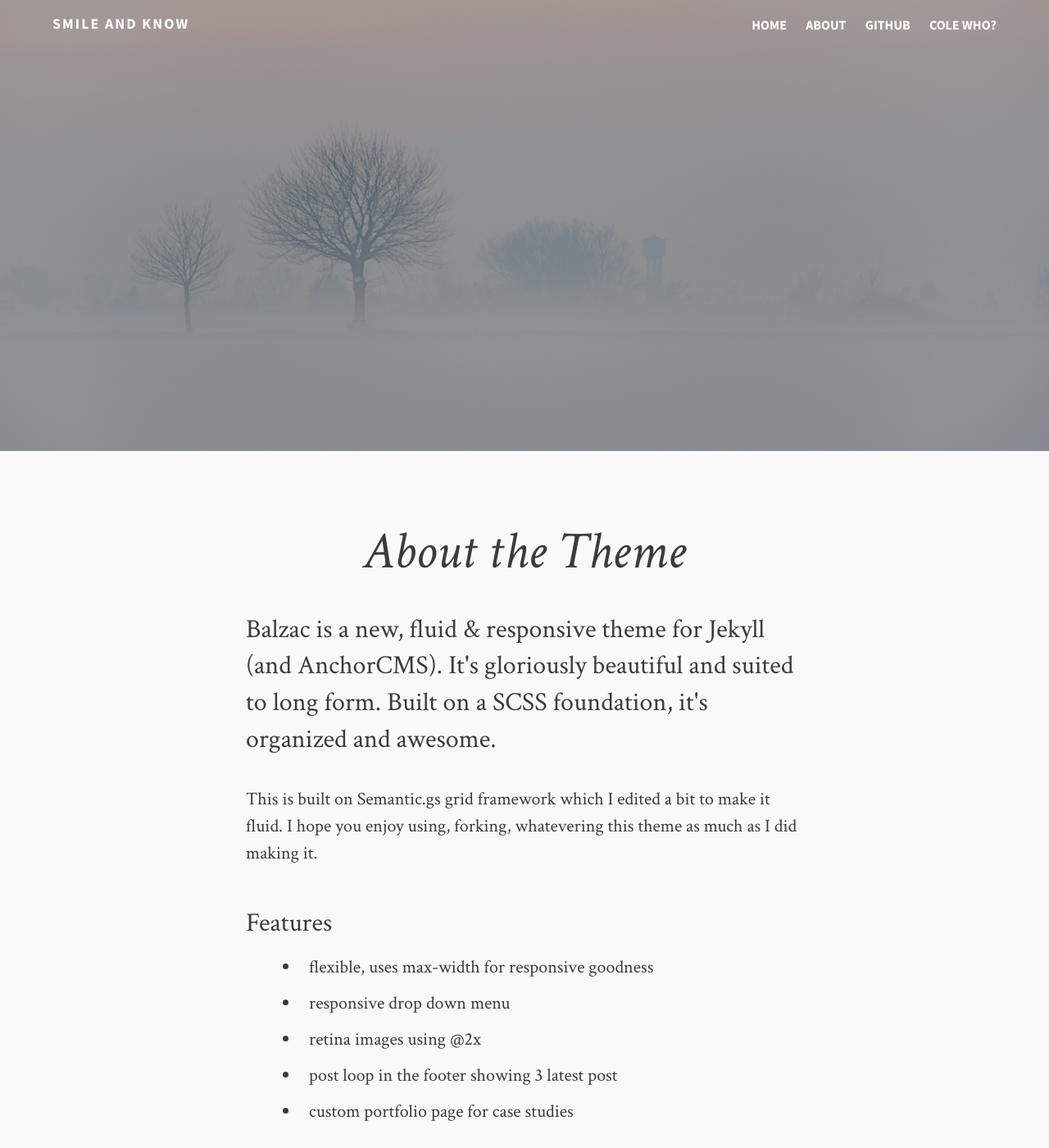
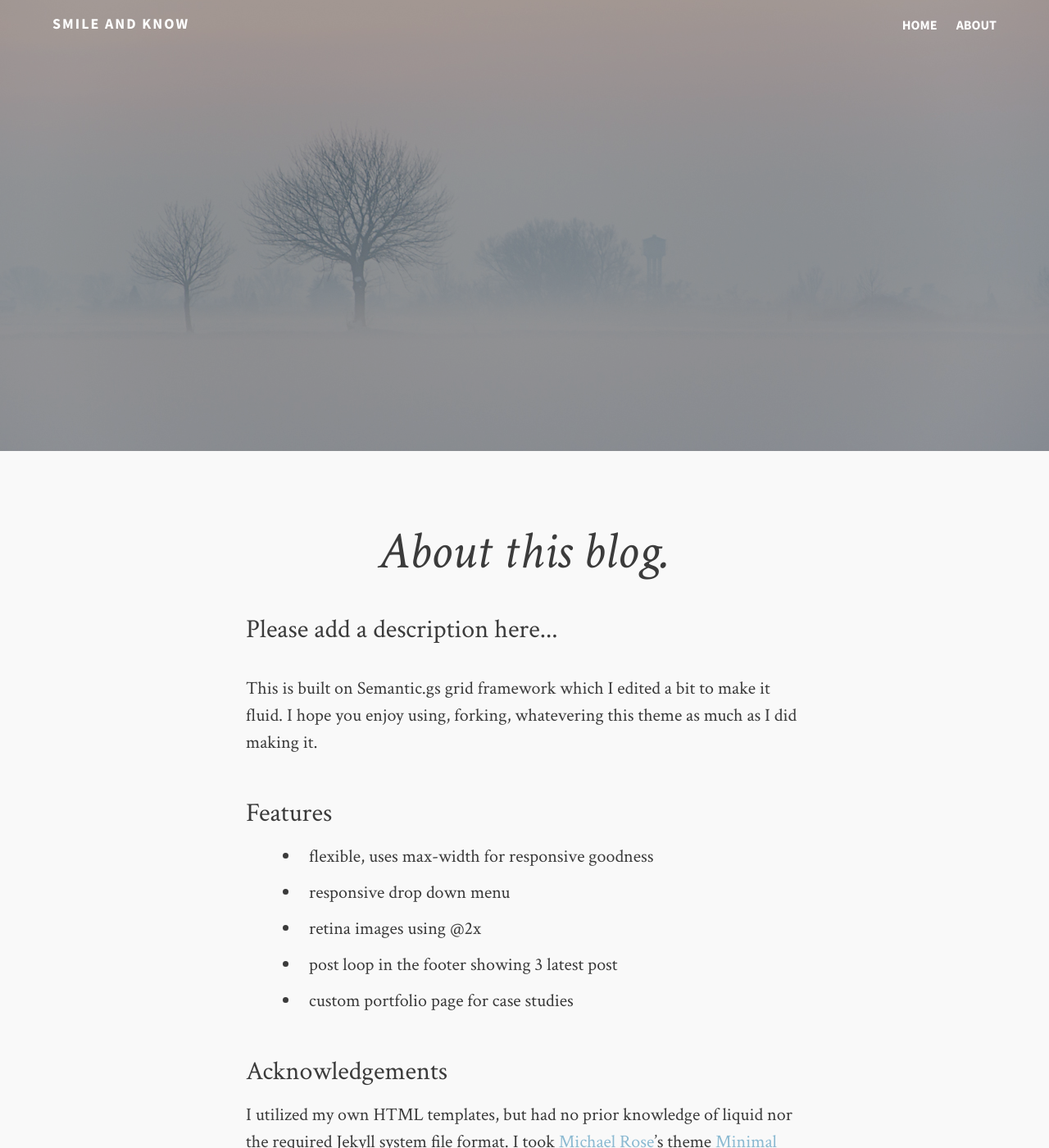
Before and after one commit to smileandknow/smileandknow.github.io, a Jekyll site: the page built from about.md, in a window 1280 px wide and 1400 px high. Shown: the whole window at 82% size. Built offline with Jekyll 4.4.1, drawn with Linux system fonts in a browser that asks for light colours; comment, search, counter and statistics services are not loaded.

Commit message:
update page a bit

```diff
--- a/_config.yml
+++ b/_config.yml
@@ -30,12 +30,12 @@ opengraph:
 links:
   - title: About
     url: /about
-  - title: Github
-    url: https://github.com/ColeTownsend/Balzac-for-Jekyll
-    external: true
-  - title: Cole Who?
-    url: http://coletownsend.com
-    external: true
+    #  - title: Github
+    #    url: https://github.com/ColeTownsend/Balzac-for-Jekyll
+    #    external: true
+    #  - title: Cole Who?
+    #    url: http://coletownsend.com
+    #    external: true
 
 # http://en.wikipedia.org/wiki/List_of_tz_database_time_zones
 timezone:    Europe/Berlin
--- a/about.md
+++ b/about.md
@@ -1,8 +1,8 @@
 ---
 layout: post
 permalink: /about/index.html
-title: About the Theme
-description: Balzac is a new, fluid & responsive theme for Jekyll (and AnchorCMS). It's gloriously beautiful and suited to long form. Built on a SCSS foundation, it's organized and awesome.
+title: About this blog.
+description: Please add a description here...
 tags: [about, Jekyll, theme, responsive]
 image:
   feature: soft-trees.jpg
```
